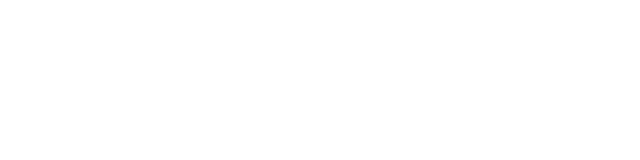
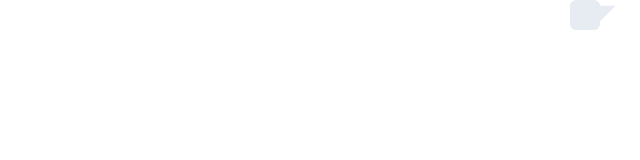
Before and after one commit to nickthegroot/Budgetary, a React (Create React App) app in the folder web-client/: page / in a window 1280 px wide. Shown: the top 160 px of the page, without its empty margins (640-1280 px from the left). Built offline with nearby package versions, Linux system fonts and the light colour scheme.

Commit message:
Adding css to bubble

```diff
--- a/web-client/src/App.tsx
+++ b/web-client/src/App.tsx
@@ -1,11 +1,12 @@
 import React from 'react';
 import './App.css';
+import ChatBubble from "./components/Bubble/ChatBubble";
 
 const App = () => {
   return (
     <div className="App">
       <div className="home-container">
-
+        <ChatBubble/>
       </div>
     </div>
   );
--- /dev/null
+++ b/web-client/src/components/Bubble/ChatBubble.tsx
@@ -0,0 +1,23 @@
+import React from "react";
+import { BubbleWrapper } from "./bubblestyle";
+import { BubbleProps } from "./props";
+
+const Bubble: React.FC<BubbleProps> = ({
+  user,
+//   onClick,
+//   color,
+//   children,
+//   disabled,
+//   outline
+}) => (
+  <BubbleWrapper
+    // onClick={onClick}
+    // color={color}
+    // disabled={disabled}
+    // outline={outline}
+  >
+    {user}
+  </BubbleWrapper>
+);
+
+export default Bubble;
--- /dev/null
+++ b/web-client/src/components/Bubble/bubblestyle.tsx
@@ -0,0 +1,44 @@
+import styled, { css } from "styled-components";
+import { BubbleProps } from "./props";
+
+const BubbleWrapper = styled.div<BubbleProps>`
+display:inline-block;
+padding:15px 15px 15px 15px;
+border-radius: 6px;
+float: right;
+margin-right: 40px;
+color:black;
+background-color:#e7ebf2;
+position: relative;
+  &:hover {
+    background-color: #e7ebf2;
+  }
+  &:after {
+    content: "";
+    position:absolute;
+    margin-top:-6px;
+    margin-left:-5px;
+    border-left: 12px solid transparent;
+    border-right: 12px solid transparent;
+    border-bottom: 12px solid #e7ebf2;
+    transform:rotate(-45deg);
+    right: -15px;
+    top: 10px;
+  }
+  ${props =>
+    props.color === "red" &&
+    css`
+      a {
+        color: white;
+      }
+      background-color: white ;
+      border: 1px solid #6713c4;
+      box-shadow: 0 2px 0 #6713c4, 1px 3px 6px #6713c4;
+      color: white;
+      &:hover {
+        background-color: #6713c4;
+      }
+    `}
+`;
+
+export { BubbleWrapper };
--- /dev/null
+++ b/web-client/src/components/Bubble/props.tsx
@@ -0,0 +1,7 @@
+export interface BubbleProps {
+    user?: string;
+    // color?: string;
+    // type?: any;
+    // outline?: boolean;
+    // onClick?: () => void;
+  }
```
Also changed, not shown: web-client/src/components/ChatBubble.tsx (deleted, +0 -11 lines), 1 other file (tests, documents, lock files or other folders).
